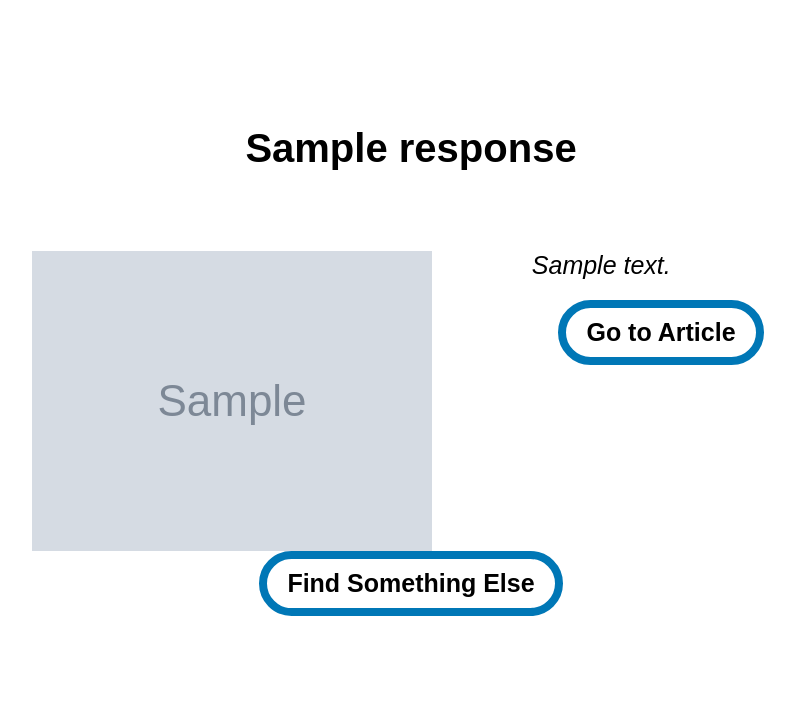
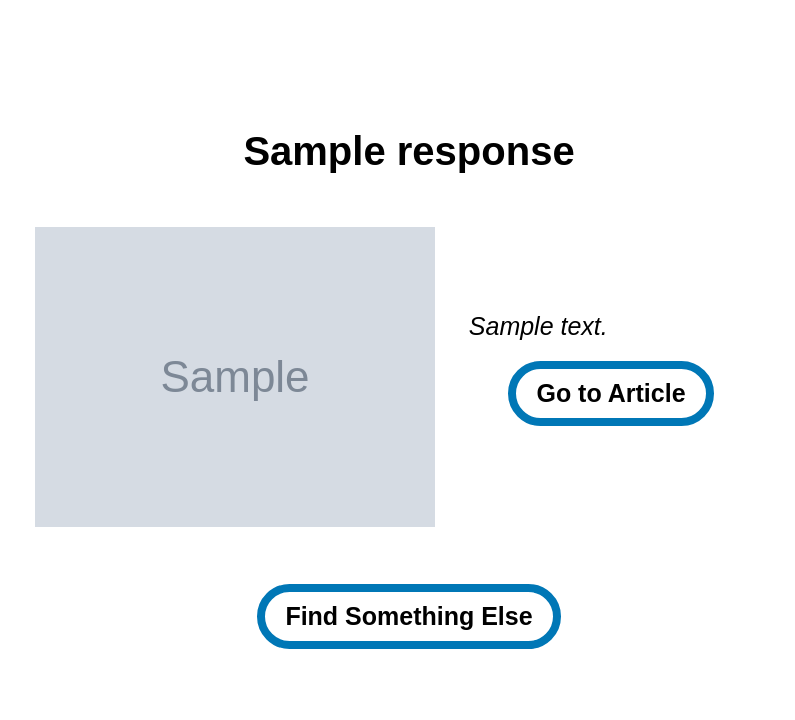
Before and after one commit to jacksonmoody/cs50-project, a Flask app: template templates/results.html in a window 1280 px wide. Shown: the top 720 px of the page, without its empty margins (229-1024 px from the left). Run offline with Flask 2, Linux system fonts and the light colour scheme; the template is opened without the code that fills it: most values are stand-ins (such as "Sample title", 1, 10 or a date in 2020); grey boxes marked "Sample" are stand-in pictures; some libraries are stand-ins or nearby versions.

Commit message:
Stylistic improvements

```diff
--- a/app.py
+++ b/app.py
@@ -9,6 +9,18 @@ def index():
     if request.method == "POST":
         response = requests.get("https://cs50-project-backend.herokuapp.com/")
         response = response.json()
-        num = random.randint(0, 19)
-        return render_template("results.html", response=response["nyt_api"][num])
+        try:
+            response = response["nyt_api"]
+            num = random.randint(0, len(response) - 1)
+            return render_template("results.html", response=response[num])
+        except:
+            return render_template("error.html")
     return render_template("index.html")
+
+@app.errorhandler(404)
+def page_not_found(e):
+    return render_template('error.html'), 404
+
+@app.errorhandler(500)
+def application_error(e):
+    return render_template('error.html'), 500
--- a/static/styles.css
+++ b/static/styles.css
@@ -77,9 +77,6 @@ button:hover {
 }
 
 #result-image {
-    float: left;
-    margin-top: 80px;
-    margin-right: 100px;
     max-height: 300px;
     max-width: 440px;
 }
@@ -92,9 +89,35 @@ button:hover {
 }
 
 .description {
-    margin-top: 80px;
-    margin-bottom: 20px;
     font-size: 25px;
     font-style: italic;
     text-align: left;
+    padding-left: 30px;
+    padding-bottom: 20px;
 }
+
+.error {
+    margin-top: 20%;
+    color: black;
+    font-size: 40px;
+    font-style: bold;
+    text-align: center;
+}
+
+#title-row {
+    padding-bottom: 50px;
+}
+
+#image-column {
+    width: 50%;
+    vertical-align: top;
+}
+
+#description-column {
+    width: 50%;
+    vertical-align: middle;
+}
+
+#footer-row {
+    padding: 50px;
+}
--- a/templates/results.html
+++ b/templates/results.html
@@ -5,21 +5,33 @@
 
 {% block body %}
 <div class="result">
-    <a class="title" href={{ response["url"] }}>{{ response["title"] }}</a>
-
-    <a href={{ response["url"] }}><img id = "result-image" src={{ response["image"] }} alt={{ response["title"] }}></a>
-
+    <table>
+        <tr>
+          <td colspan="2" id = "title-row">
+            <a class="title" href={{ response["url"] }} target="_blank">{{ response["title"] }}</a>
+          </td>
+          <td>
+        </tr>
+        <tr>
+          <td id = "image-column">
+            <a href={{ response["url"] }} target="_blank"><img id = "result-image" src={{ response["image"] }} alt={{ response["title"] }}></a>
+          </td>
+          <td id = "description-column">
             <div class="description">
                 {{ response["description"] }}
             </div>
-
-    <a href={{ response["url"] }}>
+            <a href={{ response["url"] }} target="_blank">
                 <button id="standardbutton">Go to Article</button>
             </a>
-
+          </td>
+        </tr>
+        <tr>
+          <td colspan = "2" id = "footer-row">
             <form action="/" method="post">
                 <button type="submit" id = "standardbutton">Find Something Else</button>
             </form>
+          </td>
+      </table>
 
 </div>
 
```
Also changed, not shown: templates/error.html (added, +15 -0 lines). Lines whose indentation alone changed are shown as unchanged.
